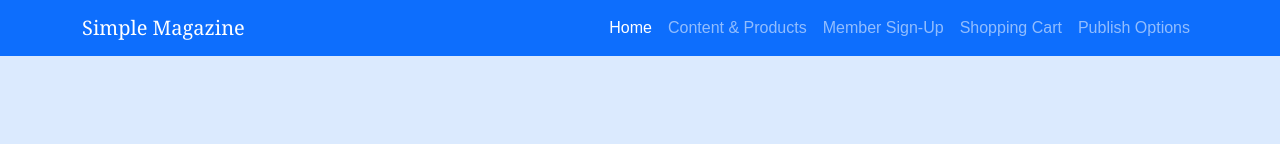
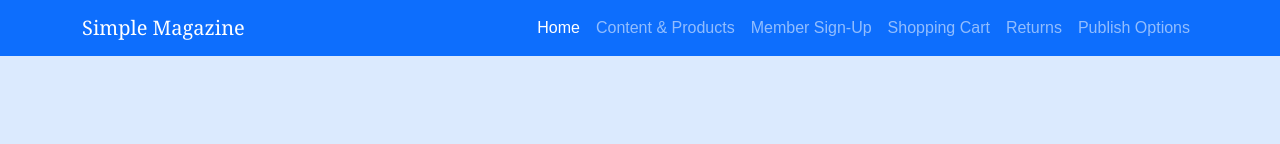
Before and after one commit to PennAdCard/the-current-magazine-version2-basic, a plain HTML site: page index.html in a window 1280 px wide. Shown: the top 144 px of the page. Drawn offline with nearby package versions, Linux system fonts and the light colour scheme.

Commit message:
Add Returns link to navigation menu

```diff
--- a/index.html
+++ b/index.html
@@ -26,6 +26,7 @@
           <li class="nav-item"><a class="nav-link" href="content.html">Content & Products</a></li>
           <li class="nav-item"><a class="nav-link" href="members.html">Member Sign-Up</a></li>
           <li class="nav-item"><a class="nav-link" href="cart.html">Shopping Cart</a></li>
+          <li class="nav-item"><a class="nav-link" href="returns.html">Returns</a></li>
           <li class="nav-item"><a class="nav-link" href="publish.html">Publish Options</a></li>
         </ul>
       </div>
```
